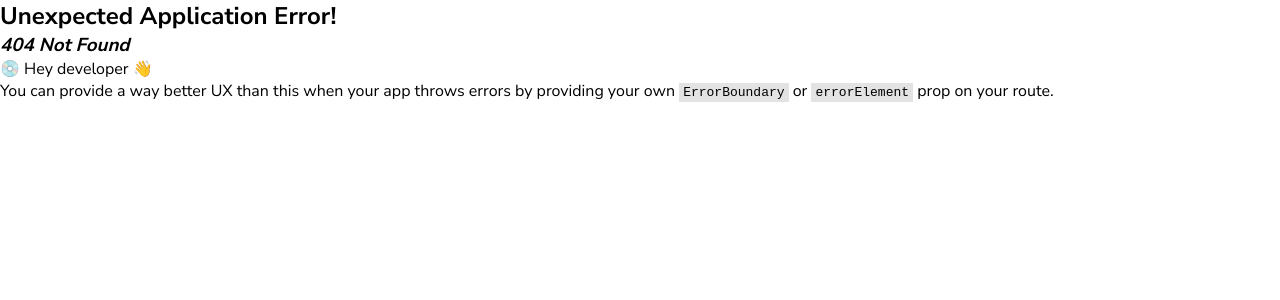
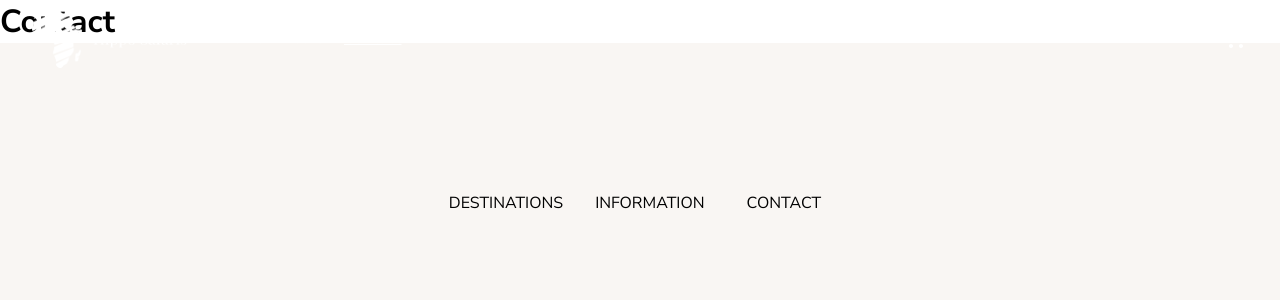
Before and after one commit to Hannahelenas/hippo.safaris, a React (Vite) app in the folder frontend/: page /contact in a window 1280 px wide. Before the commit this address had no page. Shown: the top 300 px of the page. Built offline with nearby package versions, Linux system fonts and the light colour scheme.

Commit message:
Created contact page and router navigation

```diff
--- a/frontend/src/App.css
+++ b/frontend/src/App.css
@@ -24,3 +24,17 @@ a:hover {
 li {
     list-style: none;
 }
+
+.footer-link  {
+    color: #000000;
+    text-decoration: none;
+}
+
+.footer-link:hover {
+    color: #000000;
+    text-decoration: none;
+}
+
+.footer-link:active{
+    color: #000000;
+}
--- a/frontend/src/App.tsx
+++ b/frontend/src/App.tsx
@@ -11,6 +11,7 @@ import TourDetails from './pages/TourDetails';
 import Cart from './pages/Cart';
 import Checkout from './pages/Checkout';
 import Confirmation from './pages/Confirmation';
+import Contact from './pages/Contact';
 
 // Components
 import NavBar from './components/NavBar';
@@ -53,6 +54,10 @@ const router = createBrowserRouter([
                 path: '/confirmation',
                 Component: Confirmation
             },
+            {
+                path: '/contact',
+                Component: Contact
+            },
         ]
     }
 ]);
--- a/frontend/src/components/FooterSection.tsx
+++ b/frontend/src/components/FooterSection.tsx
@@ -1,4 +1,5 @@
 import styled from 'styled-components';
+import { NavLink } from 'react-router-dom';
 
 const FooterWrapper = styled.div`
 background-color: #F9F6F3 /* #efebe8 */;
@@ -23,7 +24,7 @@ const FooterSection = () => {
   return (
     <FooterWrapper><LinkList><ListItem>DESTINATIONS</ListItem>
     <ListItem>INFORMATION</ListItem>
-    <ListItem>CONTACT</ListItem></LinkList></FooterWrapper>
+    <ListItem><NavLink to="/contact" className="footer-link">CONTACT</NavLink></ListItem></LinkList></FooterWrapper>
   )
 }
 
--- a/frontend/src/components/NavBar.tsx
+++ b/frontend/src/components/NavBar.tsx
@@ -27,7 +27,11 @@ const pages = [
     {
         component: 'Tours',
         path: '/tours'
-    }
+    },
+    {
+        component: 'Contact',
+        path: '/contact'
+    },
 ];
 
 type Anchor = 'top' | 'right' | 'left' | 'bottom';
--- /dev/null
+++ b/frontend/src/pages/Contact.tsx
@@ -0,0 +1,7 @@
+const Contact = () => {
+  return (
+    <div><h1>Contact</h1></div>
+  )
+}
+
+export default Contact
--- a/frontend/src/pages/TourDetails.tsx
+++ b/frontend/src/pages/TourDetails.tsx
@@ -11,7 +11,6 @@ import { useCart } from "../context/CartContext";
 import { StaticDatePicker } from "@mui/x-date-pickers";
 import dayjs, { Dayjs } from "dayjs";
 import { useNavigate } from "react-router-dom";
-/* import { DatePicker } from '@mui/x-date-pickers/DatePicker'; */
 import KeyboardArrowDownIcon from "@mui/icons-material/KeyboardArrowDown";
 import KeyboardArrowRightIcon from '@mui/icons-material/KeyboardArrowRight';
 
@@ -106,18 +105,6 @@ const TourDetails = () => {
                     },
                   }}
                 />
-                <DatepickerContainer>
-                  {/* <StyledDatePicker
-                                    value={value}
-                                    onChange={(newValue: Dayjs | null) =>
-                                        setValue(newValue)
-                                    }
-                                    defaultValue={today}
-                                    disablePast
-                                    sx={{ width: '100%' }}
-                                    label="Enter date"
-                                /> */}
-                </DatepickerContainer>
                 <hr />
                 <SelectedDateContainer>
                   <p>
@@ -325,11 +312,6 @@ const StyledStaticDatePicker = styled(StaticDatePicker)({
   },
 });
 
-const DatepickerContainer = styled.div`
-  margin-top: 1rem;
-  width: 90%;
-  background-color: #f9f6f3;
-`;
 const SelectedDateContainer = styled.div`
     /* background-color: #F9F6F3; */
     width: 90%;
```
